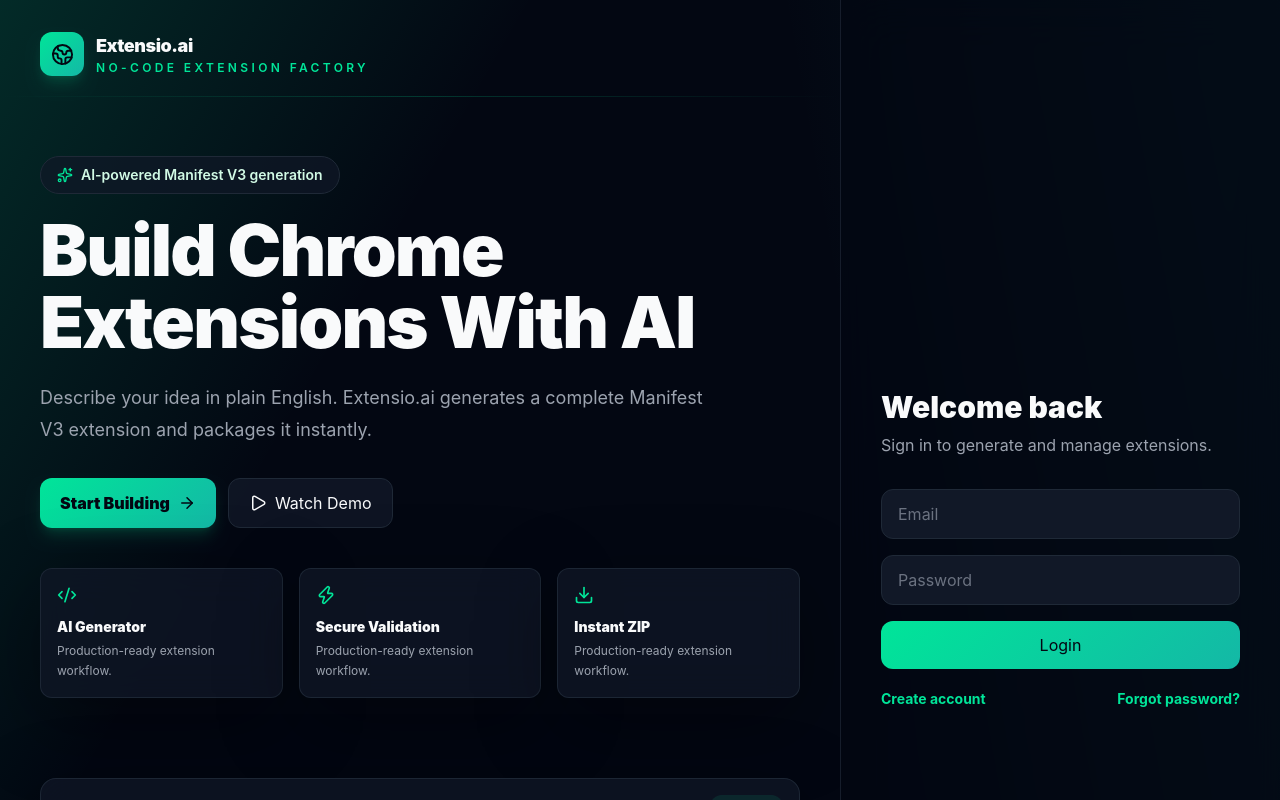
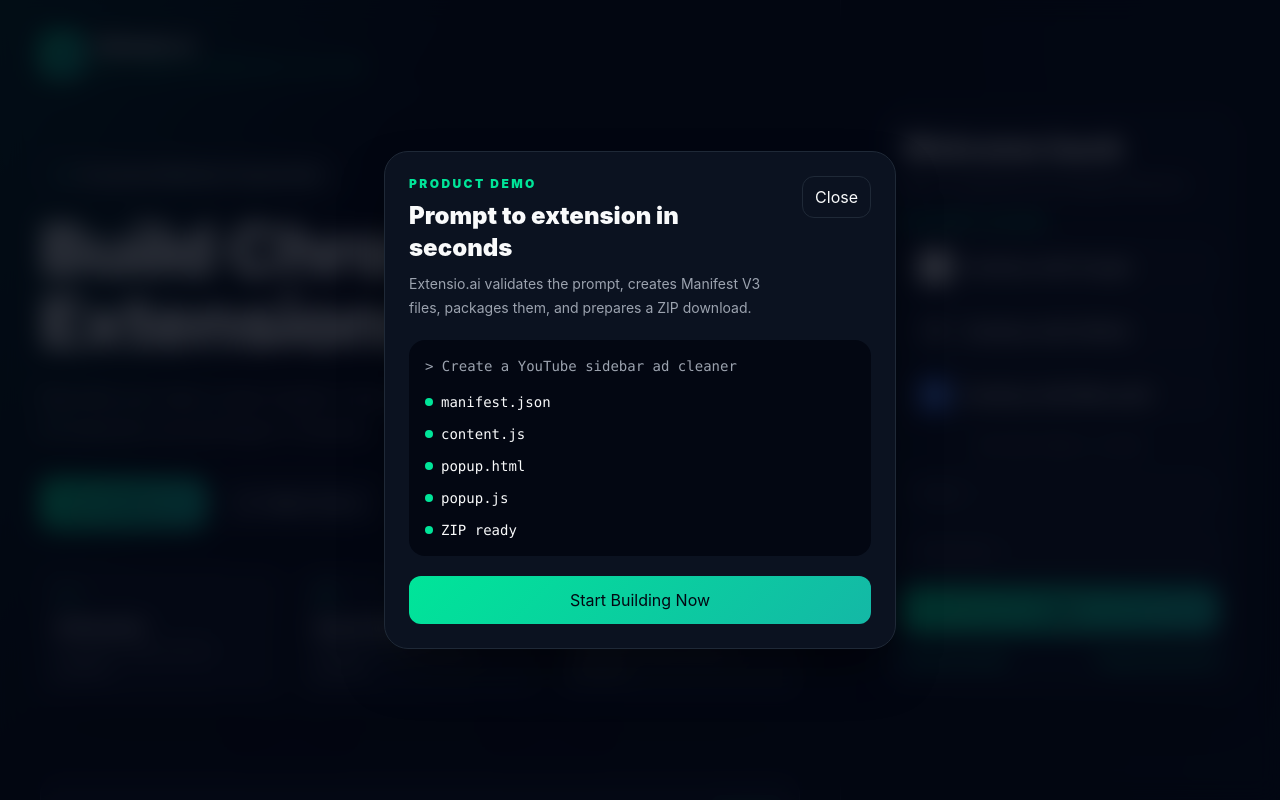
Before and after one commit to AbhinavM-1/Text-to-Extension-Developer-Platform-, a React app in the folder frontend/: page /login in a window 1280 px wide. Both pictures are taken after a click on the button "Watch Demo". Shown: the top 800 px of the page. Built offline with nearby package versions, Linux system fonts and the light colour scheme; no server answers; the HTML template or start-up script is replaced by a standard one.

Commit message:
feat: polish auth screen interactions

```diff
--- a/frontend/src/components/AuthShell.jsx
+++ b/frontend/src/components/AuthShell.jsx
@@ -1,12 +1,23 @@
 import { motion } from 'framer-motion';
 import { ArrowRight, Code2, Download, Globe2, Play, Sparkles, Zap } from 'lucide-react';
+import { useState } from 'react';
 
 const generationSteps = ['manifest.json', 'content.js', 'popup.html', 'popup.js', 'ZIP ready'];
 
 export default function AuthShell({ title, subtitle, children }) {
+  const [showDemo, setShowDemo] = useState(false);
+
+  function focusAuthPanel() {
+    const panel = document.getElementById('auth-panel-card');
+    const firstField = document.getElementById('login-email') || document.querySelector('#auth-panel input:not([type="hidden"])');
+    panel?.classList.add('ring-2', 'ring-[#00E599]', 'ring-offset-2', 'ring-offset-[#030712]');
+    window.setTimeout(() => panel?.classList.remove('ring-2', 'ring-[#00E599]', 'ring-offset-2', 'ring-offset-[#030712]'), 900);
+    firstField?.focus();
+  }
+
   return (
-    <main className="min-h-screen overflow-hidden mesh-background text-[#F9FAFB]">
-      <div className="mx-auto grid min-h-screen max-w-7xl grid-cols-1 lg:grid-cols-[1fr_440px]">
+    <main className="h-screen overflow-hidden mesh-background text-[#F9FAFB]">
+      <div className="mx-auto grid h-screen max-w-7xl grid-cols-1 lg:grid-cols-[1fr_440px]">
         <section className="relative flex flex-col justify-between px-6 py-8 lg:px-10">
           <div className="pointer-events-none absolute inset-0 opacity-70">
             <div className="absolute left-0 top-24 h-px w-full bg-gradient-to-r from-transparent via-[#00E599]/30 to-transparent" />
@@ -58,10 +69,10 @@
               transition={{ delay: 0.26 }}
               className="mt-8 flex flex-col gap-3 sm:flex-row"
             >
-              <a href="#auth-panel" className="inline-flex items-center justify-center gap-2 rounded-xl premium-gradient px-5 py-3 font-black text-[#030712] shadow-lg shadow-emerald-500/20">
+              <button type="button" onClick={focusAuthPanel} className="inline-flex items-center justify-center gap-2 rounded-xl premium-gradient px-5 py-3 font-black text-[#030712] shadow-lg shadow-emerald-500/20">
                 Start Building <ArrowRight size={18} />
-              </a>
-              <button className="inline-flex items-center justify-center gap-2 rounded-xl border border-[#1F2937] bg-[#111827]/80 px-5 py-3 font-bold text-[#F9FAFB] hover:border-[#00E599]/50">
+              </button>
+              <button type="button" onClick={() => setShowDemo(true)} className="inline-flex items-center justify-center gap-2 rounded-xl border border-[#1F2937] bg-[#111827]/80 px-5 py-3 font-bold text-[#F9FAFB] hover:border-[#00E599]/50">
                 <Play size={18} /> Watch Demo
               </button>
             </motion.div>
@@ -111,16 +122,62 @@
           </motion.div>
         </section>
 
-        <section id="auth-panel" className="flex items-center border-l border-[#1F2937]/70 bg-[#030712]/72 px-6 py-10 backdrop-blur-xl lg:px-10">
-          <motion.div initial={{ opacity: 0, x: 20 }} animate={{ opacity: 1, x: 0 }} className="w-full">
-            <div className="mb-8">
-              <h2 className="text-3xl font-black">{title}</h2>
-              <p className="mt-2 text-[#9CA3AF]">{subtitle}</p>
+        <section id="auth-panel" className="flex h-screen items-center justify-center overflow-hidden border-l border-[#1F2937]/70 bg-[#030712]/72 px-6 py-4 backdrop-blur-xl lg:px-10">
+          <motion.div
+            id="auth-panel-card"
+            initial={{ opacity: 0, x: 20 }}
+            animate={{ opacity: 1, x: 0 }}
+            className="w-full max-w-md rounded-3xl border border-[#1F2937] bg-[#0B1220]/88 p-5 shadow-2xl shadow-black/30 transition"
+          >
+            <div className="mb-5">
+              <h2 className="text-3xl font-black leading-tight">{title}</h2>
+              <p className="mt-1.5 text-sm text-[#9CA3AF]">{subtitle}</p>
             </div>
             {children}
           </motion.div>
         </section>
       </div>
+
+      {showDemo && (
+        <div className="fixed inset-0 z-50 grid place-items-center bg-[#030712]/80 px-4 backdrop-blur-md">
+          <motion.div
+            initial={{ opacity: 0, scale: 0.96, y: 12 }}
+            animate={{ opacity: 1, scale: 1, y: 0 }}
+            className="w-full max-w-lg rounded-3xl border border-[#1F2937] bg-[#0B1220] p-6 shadow-2xl shadow-black/50"
+          >
+            <div className="flex items-start justify-between gap-4">
+              <div>
+                <p className="text-xs font-black uppercase tracking-[0.2em] text-[#00E599]">Product Demo</p>
+                <h3 className="mt-2 text-2xl font-black">Prompt to extension in seconds</h3>
+                <p className="mt-2 text-sm leading-6 text-[#9CA3AF]">Extensio.ai validates the prompt, creates Manifest V3 files, packages them, and prepares a ZIP download.</p>
+              </div>
+              <button type="button" onClick={() => setShowDemo(false)} className="rounded-xl border border-[#1F2937] px-3 py-2 text-sm font-black text-[#F9FAFB] hover:border-[#00E599]/60">
+                Close
+              </button>
+            </div>
+            <div className="mt-5 rounded-2xl bg-[#030712] p-4 font-mono text-sm">
+              <p className="text-[#9CA3AF]">&gt; Create a YouTube sidebar ad cleaner</p>
+              <div className="mt-4 space-y-3">
+                {generationSteps.map((step, index) => (
+                  <motion.div
+                    key={step}
+                    initial={{ opacity: 0, x: -8 }}
+                    animate={{ opacity: 1, x: 0 }}
+                    transition={{ delay: index * 0.12 }}
+                    className="flex items-center gap-2 text-[#F9FAFB]"
+                  >
+                    <span className="h-2 w-2 rounded-full bg-[#00E599]" />
+                    {step}
+                  </motion.div>
+                ))}
+              </div>
+            </div>
+            <button type="button" onClick={() => { setShowDemo(false); window.setTimeout(focusAuthPanel, 50); }} className="mt-5 w-full rounded-xl premium-gradient px-4 py-3 font-black text-[#030712]">
+              Start Building Now
+            </button>
+          </motion.div>
+        </div>
+      )}
     </main>
   );
 }
--- a/frontend/src/pages/Login.jsx
+++ b/frontend/src/pages/Login.jsx
@@ -1,13 +1,42 @@
 import { Link, useNavigate } from 'react-router-dom';
 import AuthShell from '../components/AuthShell.jsx';
 import { useAuth } from '../services/auth.jsx';
-import { useState } from 'react';
+import { useEffect, useState } from 'react';
+import { API_BASE_URL } from '../services/api.js';
+
+const socialProviders = [
+  { id: 'google', name: 'Google', mark: 'G', tone: 'bg-white text-[#111827]' },
+  { id: 'github', name: 'GitHub', mark: 'GH', tone: 'bg-[#111827] text-white border border-[#334155]' },
+  { id: 'microsoft', name: 'Microsoft', mark: 'MS', tone: 'bg-[#2563EB] text-white' },
+];
 
 export default function Login() {
-  const { login } = useAuth();
+  const { acceptOAuthToken, login } = useAuth();
   const navigate = useNavigate();
   const [error, setError] = useState('');
   const [loading, setLoading] = useState(false);
+
+  useEffect(() => {
+    const params = new URLSearchParams(window.location.search);
+    const oauthToken = params.get('token');
+    const oauthError = params.get('oauthError');
+
+    if (oauthError) {
+      setError(oauthError);
+      window.history.replaceState({}, '', '/login');
+      return;
+    }
+
+    if (!oauthToken) return;
+    setLoading(true);
+    acceptOAuthToken(oauthToken)
+      .then(() => {
+        window.history.replaceState({}, '', '/login');
+        navigate('/');
+      })
+      .catch(err => setError(err.message))
+      .finally(() => setLoading(false));
+  }, [acceptOAuthToken, navigate]);
 
   async function handleSubmit(event) {
     event.preventDefault();
@@ -24,17 +53,52 @@
     }
   }
 
+  function startOAuth(provider) {
+    window.location.href = `${API_BASE_URL}/api/auth/oauth/${provider}/start`;
+  }
+
   return (
     <AuthShell title="Welcome back" subtitle="Sign in to generate and manage extensions.">
-      <form onSubmit={handleSubmit} className="space-y-4">
-        <input name="email" type="email" required placeholder="Email" className="w-full rounded-xl border border-[#1F2937] bg-[#111827] px-4 py-3 text-[#F9FAFB] outline-none placeholder:text-[#6B7280] focus:border-[#00E599]/60" />
-        <input name="password" type="password" required placeholder="Password" className="w-full rounded-xl border border-[#1F2937] bg-[#111827] px-4 py-3 text-[#F9FAFB] outline-none placeholder:text-[#6B7280] focus:border-[#00E599]/60" />
-        {error && <p className="text-sm font-semibold text-red-600">{error}</p>}
+      <div className="mb-4">
+        <p className="mb-2.5 text-xs font-black uppercase tracking-[0.18em] text-[#00E599]">Account access</p>
+        <div className="grid gap-2.5">
+        {socialProviders.map(provider => (
+          <button
+            key={provider.id}
+            type="button"
+            onClick={() => startOAuth(provider.id)}
+            className="flex w-full items-center justify-between gap-3 rounded-xl border border-[#1F2937] bg-[#111827]/80 px-4 py-2.5 text-left text-[#F9FAFB] transition hover:border-[#00E599]/60 hover:bg-[#111827]"
+          >
+            <span className="flex items-center gap-3">
+              <span className={`grid h-8 min-w-8 place-items-center rounded-lg px-1 text-xs font-black ${provider.tone}`}>
+                {provider.mark}
+              </span>
+              <span className="font-bold">Continue with {provider.name}</span>
+            </span>
+          </button>
+        ))}
+        </div>
+      </div>
+
+      <div className="mb-4 flex items-center gap-3 text-xs font-black uppercase tracking-[0.18em] text-[#6B7280]">
+        <span className="h-px flex-1 bg-[#1F2937]" />
+        secure email login
+        <span className="h-px flex-1 bg-[#1F2937]" />
+      </div>
+
+      <form onSubmit={handleSubmit} className="space-y-3">
+        <input id="login-email" name="email" type="email" required placeholder="Email" className="w-full rounded-xl border border-[#1F2937] bg-[#111827] px-4 py-2.5 text-[#F9FAFB] outline-none placeholder:text-[#6B7280] focus:border-[#00E599]/60" />
+        <input name="password" type="password" required placeholder="Password" className="w-full rounded-xl border border-[#1F2937] bg-[#111827] px-4 py-2.5 text-[#F9FAFB] outline-none placeholder:text-[#6B7280] focus:border-[#00E599]/60" />
+        {error && (
+          <p role="alert" className="rounded-xl border border-red-500/30 bg-red-500/10 px-3 py-2 text-sm font-semibold leading-5 text-red-300">
+            {error}
+          </p>
+        )}
         <button disabled={loading} className="w-full rounded-xl premium-gradient px-4 py-3 font-black text-[#030712] disabled:opacity-60">
           {loading ? 'Signing in...' : 'Login'}
         </button>
       </form>
-      <div className="mt-5 flex justify-between text-sm">
+      <div className="mt-4 flex justify-between text-sm">
         <Link className="font-bold text-[#00E599]" to="/register">Create account</Link>
         <Link className="font-bold text-[#00E599]" to="/forgot-password">Forgot password?</Link>
       </div>
```
